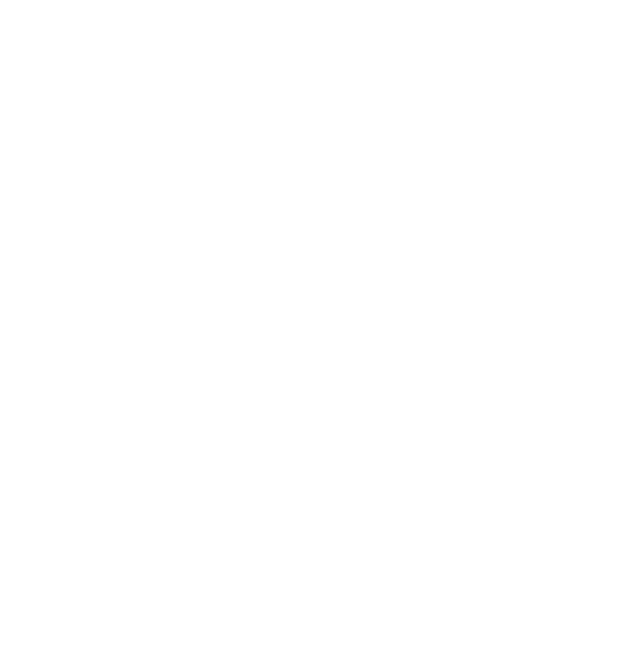
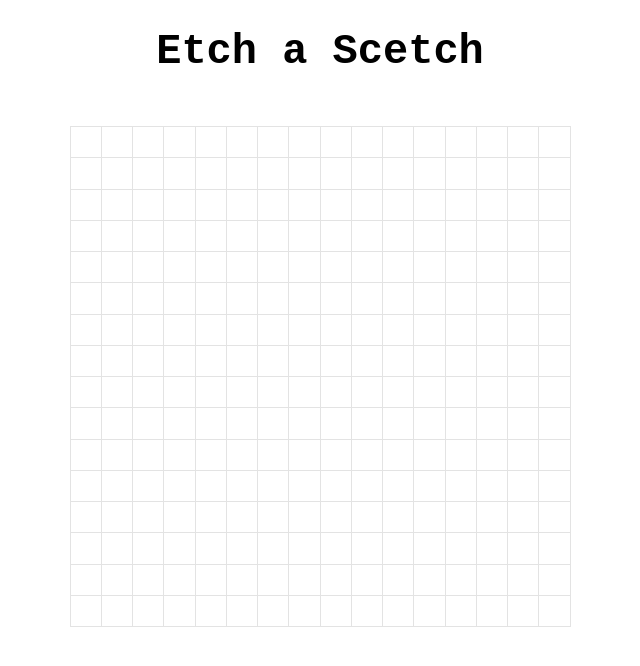
Before and after one commit to gadlaik/Etch-a-Sketch, a plain HTML site: page index.html in a window 1280 px wide. Shown: the whole page, without its empty margins (320-960 px from the left). Drawn offline with Linux system fonts and the light colour scheme.

Commit message:
Made a 16x16 grid

```diff
--- a/index.html
+++ b/index.html
@@ -4,9 +4,12 @@
     <meta charset="UTF-8" />
     <meta http-equiv="X-UA-Compatible" content="IE=edge" />
     <meta name="viewport" content="width=device-width, initial-scale=1.0" />
+    <link rel="stylesheet" href="style.css" />
     <title>Etch a Sketch</title>
   </head>
   <body>
+    <h1>Etch a Scetch</h1>
+    <div class="container"></div>
     <script src="/script.js"></script>
   </body>
 </html>
--- a/script.js
+++ b/script.js
@@ -0,0 +1,7 @@
+const container = document.querySelector(".container");
+
+for (let i = 1; i <= 256; ++i) {
+  const div = document.createElement("div");
+  div.classList.add("square");
+  container.appendChild(div);
+}
--- a/style.css
+++ b/style.css
@@ -0,0 +1,22 @@
+h1 {
+  text-align: center;
+  font-size: 42px;
+  font-family: monospace;
+}
+.container {
+  display: grid;
+  grid-template-rows: repeat(16, 1fr);
+  grid-template-columns: repeat(16, 1fr);
+  height: 500px;
+  width: 500px;
+  border-top: 1px solid rgba(199, 199, 199, 0.5);
+  border-left: 1px solid rgba(199, 199, 199, 0.5);
+  margin-top: 50px;
+  margin-right: auto;
+  margin-left: auto;
+}
+.square {
+  background-color: white;
+  border-right: 1px solid rgba(199, 199, 199, 0.5);
+  border-bottom: 1px solid rgba(199, 199, 199, 0.5);
+}
```
